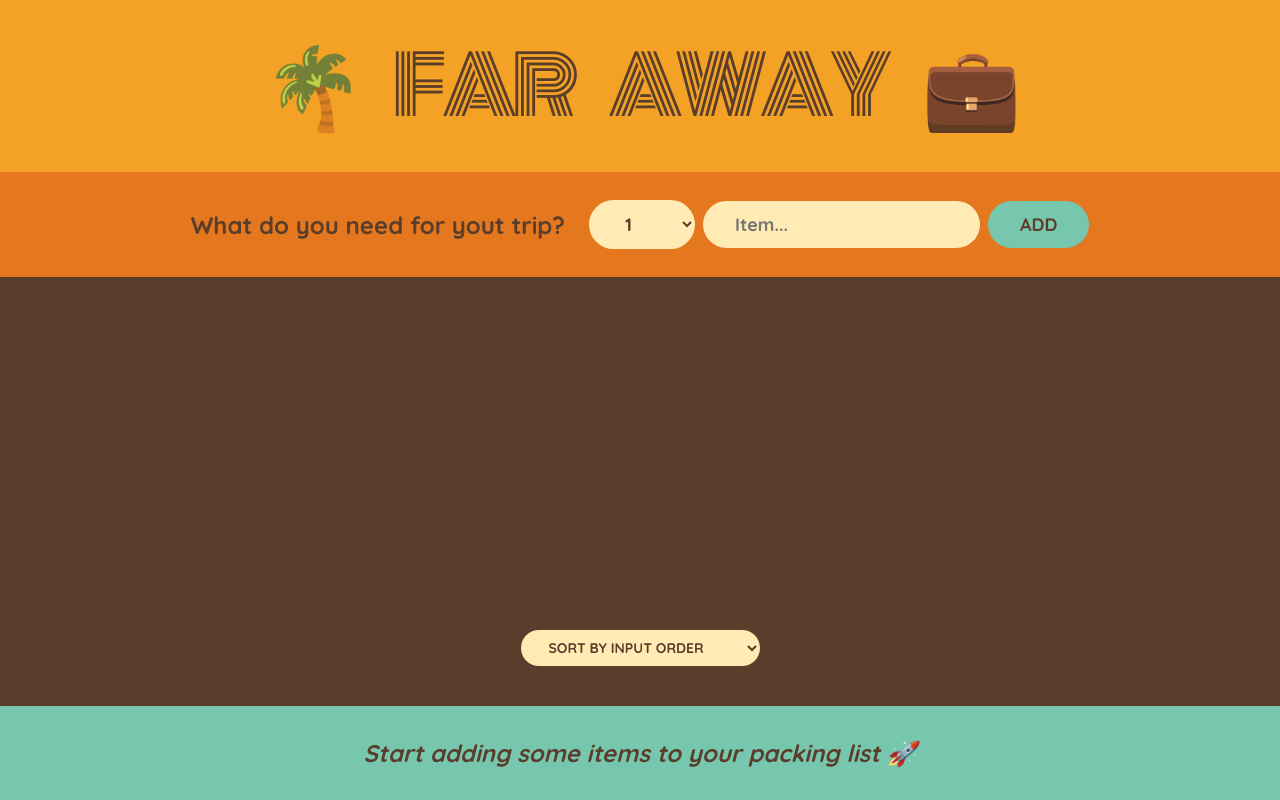
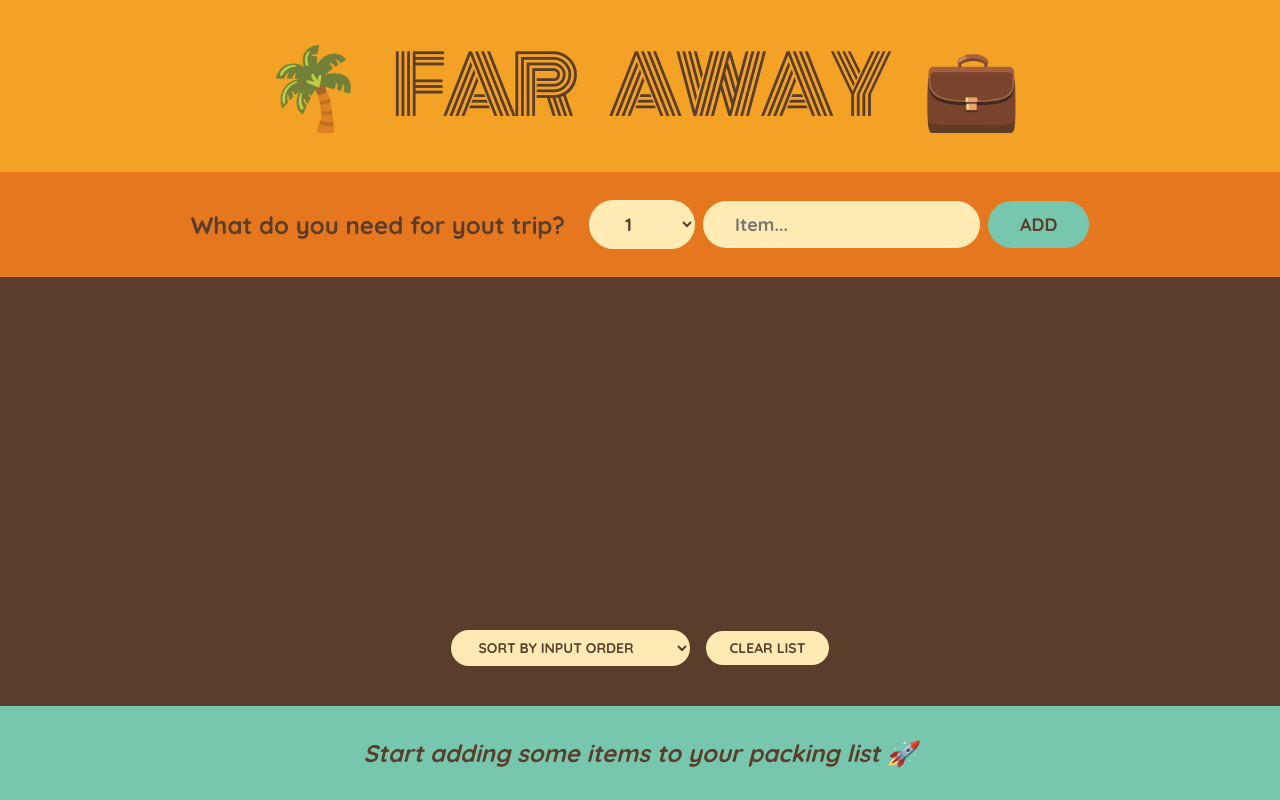
Before and after one commit to BaharAlekberova05/far-away, a React (Vite) app: page / in a window 1280 px wide. Built offline with nearby package versions, Linux system fonts and the light colour scheme.

Commit message:
deleted all list items

```diff
--- a/src/App.jsx
+++ b/src/App.jsx
@@ -19,6 +19,11 @@ const App = () => {
     );
   };
 
+  const handleClearList = () => {
+    const confirmed = confirm("Are you sure want to delete all items?");
+    confirmed && setItems([]);
+  };
+
   return (
     <div className="app">
       <Logo />
@@ -27,6 +32,7 @@ const App = () => {
         items={items}
         onDeleteItems={handleDeleteItems}
         onToggleItem={handleToggleItem}
+        onClearList={handleClearList}
       />
       <Stats items={items} />
     </div>
@@ -78,7 +84,7 @@ const Form = ({ onAddItems }) => {
   );
 };
 
-const PackingList = ({ items, onDeleteItems, onToggleItem }) => {
+const PackingList = ({ items, onDeleteItems, onToggleItem, onClearList }) => {
   const [sortBy, setSortBy] = useState("input");
   let sortedItems;
 
@@ -113,6 +119,7 @@ const PackingList = ({ items, onDeleteItems, onToggleItem }) => {
           <option value="description">Sort by description</option>
           <option value="packed">Sort by packed status</option>
         </select>
+        <button onClick={onClearList}>Clear list</button>
       </div>
     </div>
   );
```
